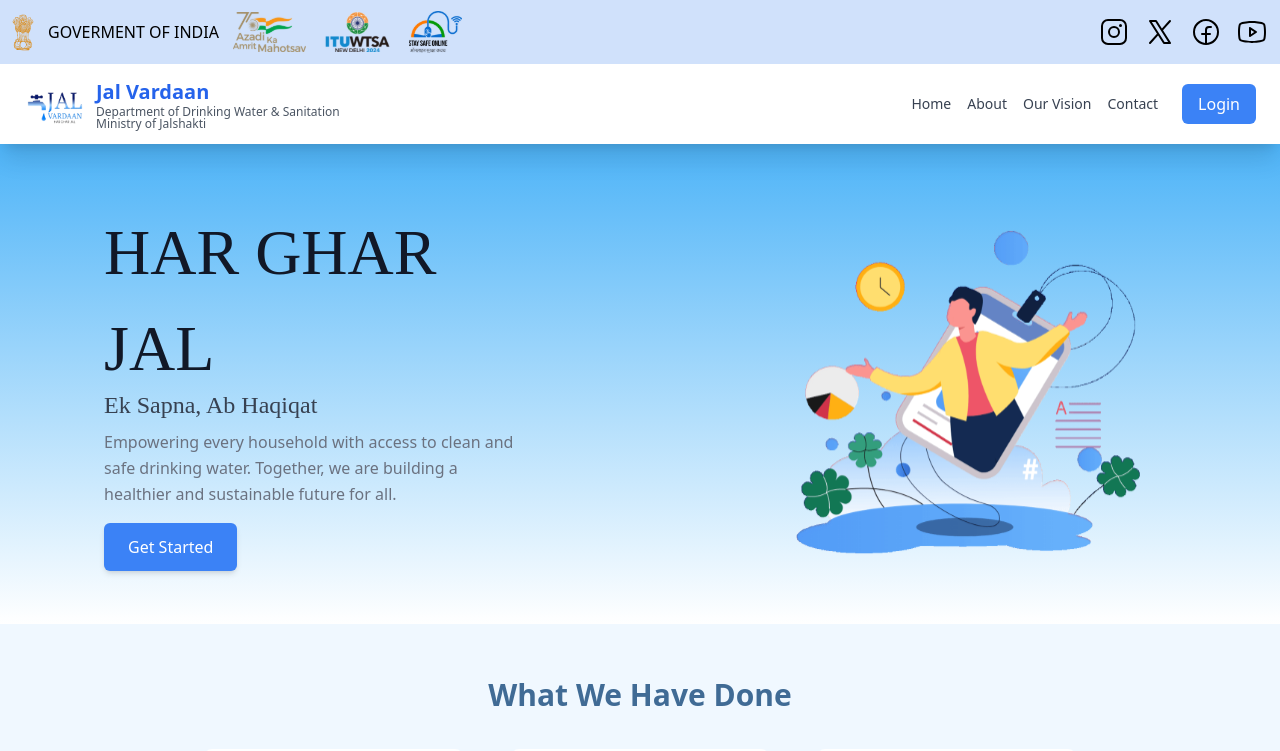
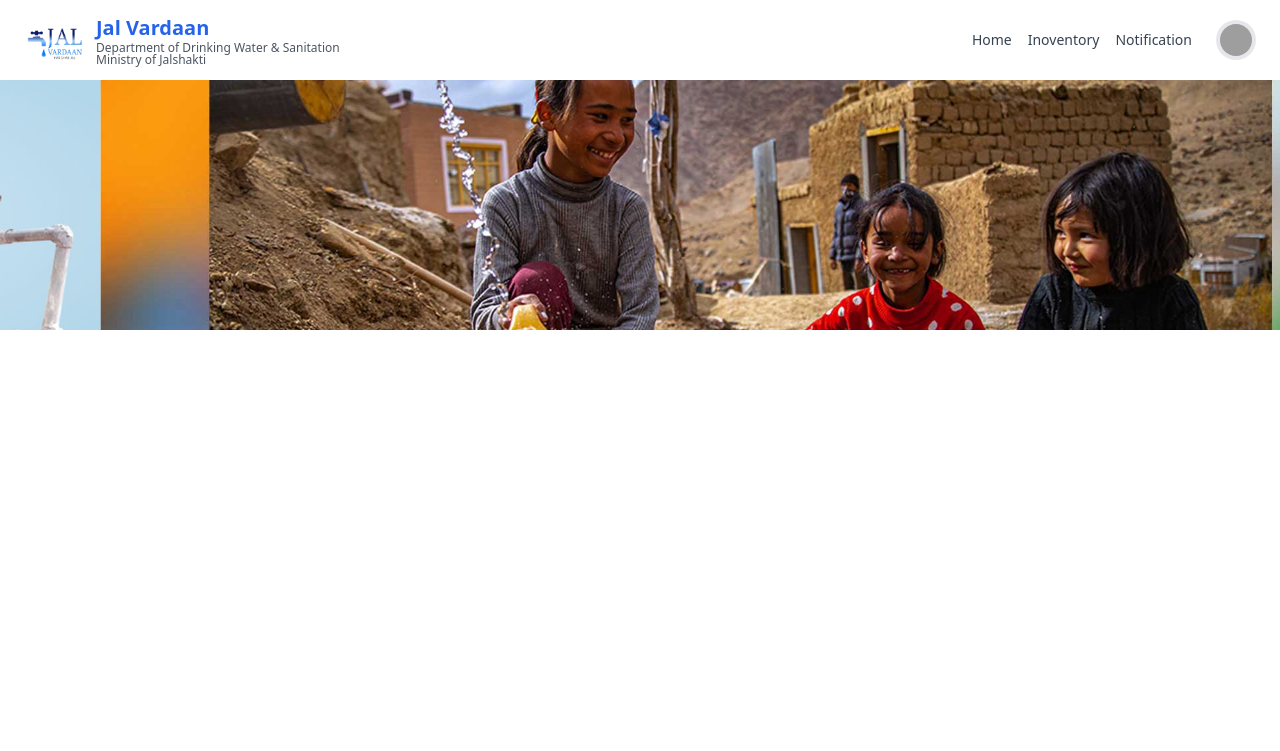
Before and after one commit to princegethub/Jal-Vardaan, a React (Vite) app: page / in a window 1280 px wide. Shown: the top 751 px of the page. Built offline with nearby package versions, Linux system fonts and the light colour scheme; grey boxes are pictures that could not be loaded; a web font is replaced by a local one.

Commit message:
PHED page SLIDER DONE

```diff
--- a/package.json
+++ b/package.json
@@ -18,6 +18,9 @@
     "react-dom": "^18.3.1",
     "react-router": "^7.0.1",
     "react-router-dom": "^7.0.1",
+    "react-slick": "^0.30.2",
+    "slick-carousel": "^1.8.1",
+    "swiper": "^11.1.15",
     "tailwind-variants": "^0.3.0"
   },
   "devDependencies": {
--- a/src/App.css
+++ b/src/App.css
@@ -1 +1,2 @@
 @import '@fortawesome/fontawesome-free/css/all.min.css';
+/* Slick Carousel CSS */
--- a/src/App.jsx
+++ b/src/App.jsx
@@ -6,6 +6,7 @@ import Button from "./components/ui/Button";
 import TopHeader from "./components/home components/topHeader";
 
 import Navbar from "./components/home components/Navbar";
+import NavbarPHED from "./components/PHED Components/NavbarPHED";
 import HeroPage from "./components/home components/HeroPage";
 
 import Archivement from "./components/home components/archivement";
@@ -18,6 +19,7 @@ import ZigZag from "./components/home components/ZigZag";
 import Footer from "./components/home components/Footer";
 import { Route, Routes } from "react-router-dom";
 import Login from "./components/Login";
+import SlickSlider from "./components/PHED Components/Slider";
 
 function App() {
 
@@ -27,7 +29,8 @@ function App() {
 
 
 
-    <Login/>
+    <NavbarPHED/>
+    <SlickSlider/>
     {/* <TopHeader/>
 
 
--- /dev/null
+++ b/src/components/PHED Components/HeroPage.jsx
@@ -0,0 +1,11 @@
+import React from 'react'
+
+function HeroPage() {
+  return (
+    <div>
+
+    </div>
+  )
+}
+
+export default HeroPage
--- /dev/null
+++ b/src/components/PHED Components/NavbarPHED.jsx
@@ -0,0 +1,156 @@
+import React, { useState, useEffect } from "react";
+import Button from "../ui/Button";
+import Logo from "../../assets/Logo.png";
+import { Link } from "react-router-dom";
+
+function Navbar() {
+  const [isMenuOpen, setIsMenuOpen] = useState(false);
+  const [isSticky, setIsSticky] = useState(false);
+  const [isProfileDropdownOpen, setIsProfileDropdownOpen] = useState(false);
+
+  const toggleMenu = () => {
+    setIsMenuOpen(!isMenuOpen);
+  };
+
+  const toggleProfileDropdown = () => {
+    setIsProfileDropdownOpen(!isProfileDropdownOpen);
+  };
+
+  // Handle scroll to toggle sticky navbar
+  useEffect(() => {
+    const handleScroll = () => {
+      if (window.scrollY > 100) {
+        setIsSticky(true);
+      } else {
+        setIsSticky(false);
+      }
+    };
+
+    window.addEventListener("scroll", handleScroll);
+    return () => {
+      window.removeEventListener("scroll", handleScroll);
+    };
+  }, []);
+
+  return (
+    <nav
+      className={`${
+        isSticky
+          ? "fixed top-0 left-0 w-full bg-white shadow-md z-50"
+          : "sticky"
+      } bg-white shadow-xl h-[10vh] flex justify-center transition-all duration-300`}
+    >
+      <div className="container mx-auto flex items-center justify-between py-4 px-6">
+        {/* Left Side - Logo and Titles */}
+        <div className="flex items-center gap-2">
+          <img src={Logo} alt="Logo" className="w-16" />
+          <div className="text-left leading-3">
+            <h1 className="text-xl font-bold text-blue-600">Jal Vardaan</h1>
+            <p className="text-[12px] text-gray-600">
+              Department of Drinking Water & Sanitation <br />
+              Ministry of Jalshakti
+            </p>
+          </div>
+        </div>
+
+        {/* Hamburger Button for Mobile */}
+        <div className="sm:hidden">
+          <button
+            onClick={toggleMenu}
+            className="text-gray-700 hover:text-blue-600 focus:outline-none"
+          >
+            {isMenuOpen ? (
+              <svg
+                className="w-6 h-6"
+                fill="none"
+                stroke="currentColor"
+                viewBox="0 0 24 24"
+                xmlns="http://www.w3.org/2000/svg"
+              >
+                <path
+                  strokeLinecap="round"
+                  strokeLinejoin="round"
+                  strokeWidth={2}
+                  d="M6 18L18 6M6 6l12 12"
+                />
+              </svg>
+            ) : (
+              <svg
+                className="w-6 h-6"
+                fill="none"
+                stroke="currentColor"
+                viewBox="0 0 24 24"
+                xmlns="http://www.w3.org/2000/svg"
+              >
+                <path
+                  strokeLinecap="round"
+                  strokeLinejoin="round"
+                  strokeWidth={2}
+                  d="M4 6h16M4 12h16m-7 6h7"
+                />
+              </svg>
+            )}
+          </button>
+        </div>
+
+        {/* Navigation Links */}
+        <div
+          className={`${
+            isMenuOpen ? "flex bg-gray-100" : "hidden"
+          } absolute top-16 left-0 w-full flex-col items-center space-y-4 py-4 sm:relative sm:top-0 sm:left-0 sm:w-auto sm:flex sm:flex-row sm:space-y-0 sm:space-x-6 sm:bg-transparent`}
+        >
+          <ul className="flex flex-col sm:flex-row space-y-4 sm:space-y-0 sm:space-x-4 text-sm font-medium text-gray-700">
+            <Link to="/" className="hover:text-blue-600 cursor-pointer">
+              Home
+            </Link>
+            <Link to="/about" className="hover:text-blue-600 cursor-pointer">
+            Inoventory
+            </Link>
+            <Link to="/contact" className="hover:text-blue-600 cursor-pointer">
+              Notification
+            </Link>
+          </ul>
+
+          {/* Profile Icon with Dropdown */}
+          <div className="relative">
+            <button
+              onClick={toggleProfileDropdown}
+              className="flex items-center justify-center w-10 h-10 rounded-full bg-gray-200 hover:bg-gray-300"
+            >
+              <img
+                src="https://www.w3schools.com/w3images/avatar2.png"
+                alt="Profile"
+                className="w-8 h-8 rounded-full"
+              />
+            </button>
+
+            {/* Dropdown Menu */}
+            {isProfileDropdownOpen && (
+              <div className="absolute right-0 mt-2 w-48 bg-white shadow-lg rounded-lg border border-gray-200">
+                <ul className="text-sm text-gray-700">
+                  <li>
+                    <Link
+                      to="/my-account"
+                      className="block px-4 py-2 hover:bg-gray-100"
+                    >
+                      My Account
+                    </Link>
+                  </li>
+                  <li>
+                    <button className="block px-4 py-2 w-full text-left hover:bg-gray-100">
+                      Logout
+                    </button>
+                  </li>
+                </ul>
+              </div>
+            )}
+          </div>
+        </div>
+
+
+      </div>
+    </nav>
+  );
+}
+
+export default Navbar;
--- /dev/null
+++ b/src/components/PHED Components/Slider.jsx
@@ -0,0 +1,69 @@
+autoplaySpeed: 3000 // Set autoplay to 3 seconds
+import React from 'react';
+import Slider from 'react-slick';
+import Banner1 from '../../assets/banner1.jpg';
+import Banner2 from '../../assets/banner2.jpg';
+import Banner3 from '../../assets/banner3.jpg';
+
+function SlickSlider() {
+  const settings = {
+    dots: true, // Show dots for pagination
+    infinite: true, // Infinite loop
+    speed: 500, // Transition speed
+    autoplay: true, // Enable autoplay
+    autoplaySpeed: 2500, // Set autoplay to 3 seconds (adjusted speed)
+    slidesToShow: 1, // Show 1 slide at a time
+    slidesToScroll: 1, // Scroll one slide at a time
+    arrows: true, // Enable previous/next arrows
+  };
+
+  return (
+    <div className="relative w-full h-[250px] overflow-hidden">
+      <Slider {...settings}>
+        {/* Slide 1 */}
+        <div>
+          <div className="relative w-full "> {/* Adjust height for better visibility */}
+            <img
+              src={Banner1}
+              alt="Banner 1"
+              className="w-full h-full object-cover" // Full width and height, with cover aspect
+            />
+            <p className="absolute bottom-4 left-1/2 transform -translate-x-1/2 text-white text-xl font-bold">
+              Banner 1
+            </p>
+          </div>
+        </div>
+
+        {/* Slide 2 */}
+        <div>
+          <div className="relative w-full ">
+            <img
+              src={Banner2}
+              alt="Banner 2"
+              className="w-full h-full object-cover"
+            />
+            <p className="absolute bottom-4 left-1/2 transform -translate-x-1/2 text-white text-xl font-bold">
+              Banner 2
+            </p>
+          </div>
+        </div>
+
+        {/* Slide 3 */}
+        <div>
+          <div className="relative w-full ">
+            <img
+              src={Banner3}
+              alt="Banner 3"
+              className="w-full h-full object-cover"
+            />
+            <p className="absolute bottom-4 left-1/2 transform -translate-x-1/2 text-white text-xl font-bold">
+              Banner 3
+            </p>
+          </div>
+        </div>
+      </Slider>
+    </div>
+  );
+}
+
+export default SlickSlider;
--- a/src/main.jsx
+++ b/src/main.jsx
@@ -16,12 +16,16 @@ import { RouterProvider } from "react-router-dom";
 import Public_Layout from "./components/home components/Public_Layout.jsx";
 import BetterTomorrow from "./components/home components/BetterTommorow.jsx";
 import Footer from "./components/home components/Footer.jsx";
+import 'slick-carousel/slick/slick.css';
+import 'slick-carousel/slick/slick-theme.css';
+
 
 const router = createBrowserRouter(
   createRoutesFromElements(
     <>
       {/* Public Layout Route */}
-      <Route path="/" element={<Public_Layout />}/>
+      {/* <Route path="/" element={<Public_Layout />}/>    */}
+      <Route path="/" element={<App />}/>
 
       {/* Main Application Layout */}
       <Route path="/" element={<Layout />}>
```
Also changed, not shown: src/assets/banner2.jpg (renamed from src/assets/Jal-Jeevan-Mission-banner.jpg), src/index.css (line endings or trailing spaces), 1 other file (tests, documents, lock files or other folders).
